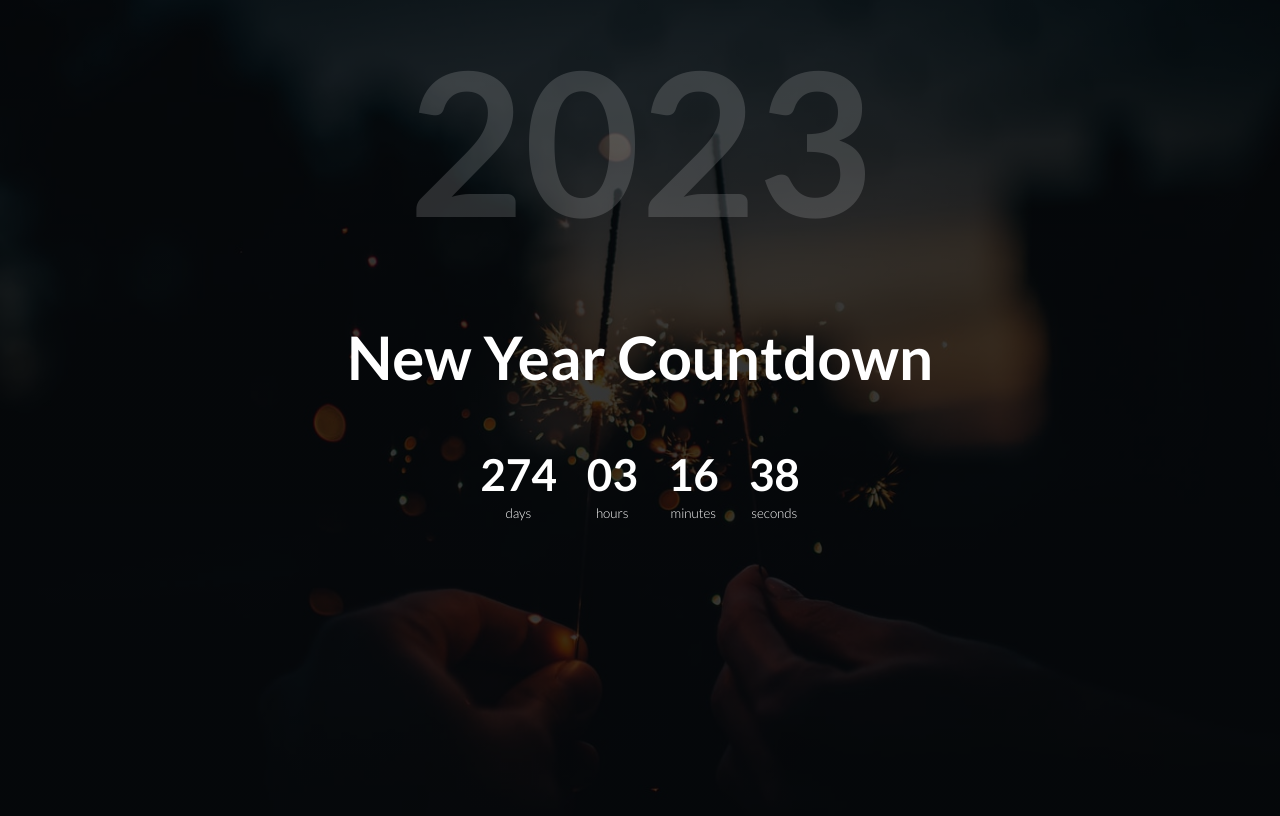
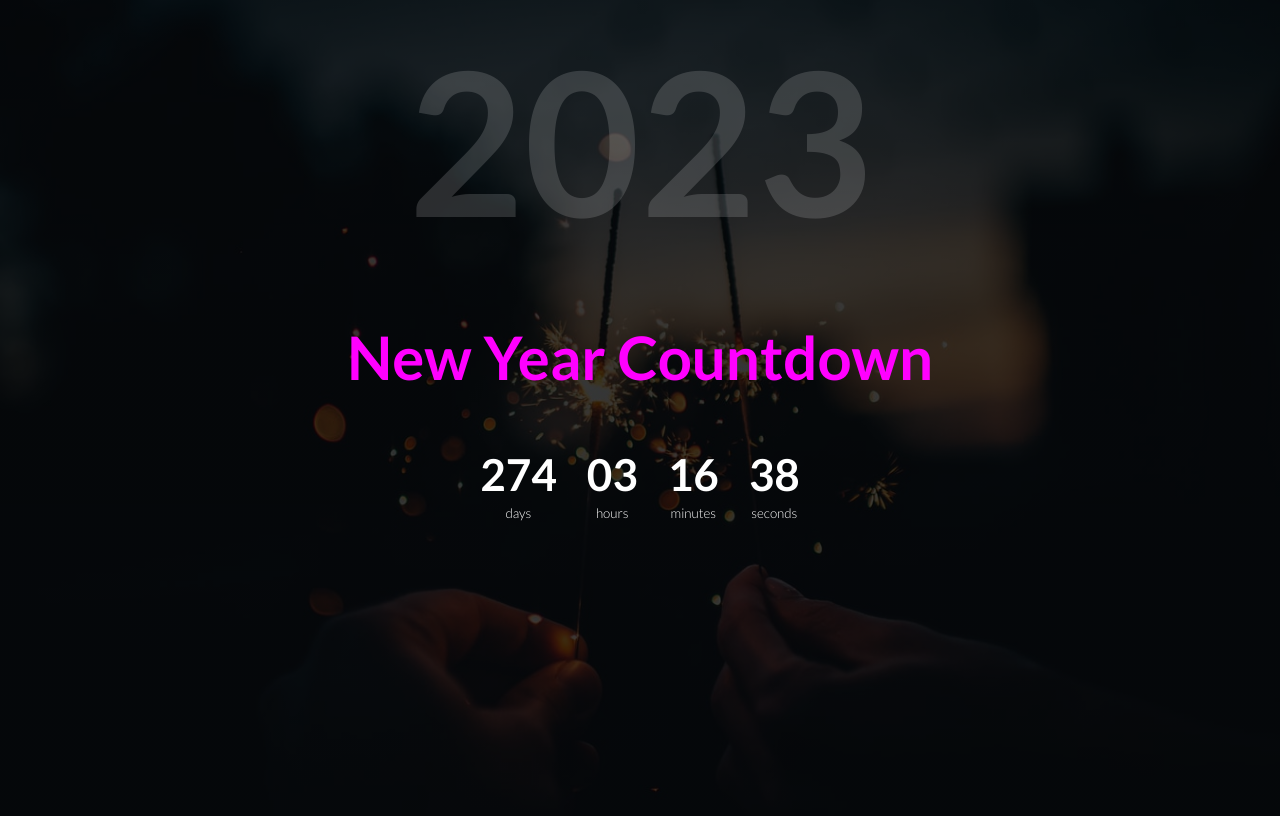
Before and after one commit to GrzegorzCwynar/ZadanieGit, a plain HTML site: page index.html in a window 1280 px wide. Drawn offline with Linux system fonts and the light colour scheme.

Commit message:
changed h1 text color

```diff
--- a/style.css
+++ b/style.css
@@ -23,6 +23,7 @@ body {
 h1 {
   font-size: 60px;
   margin-bottom: 40px;
+  color: fuchsia;
 }
 .year {
   font-size: 200px;
```
